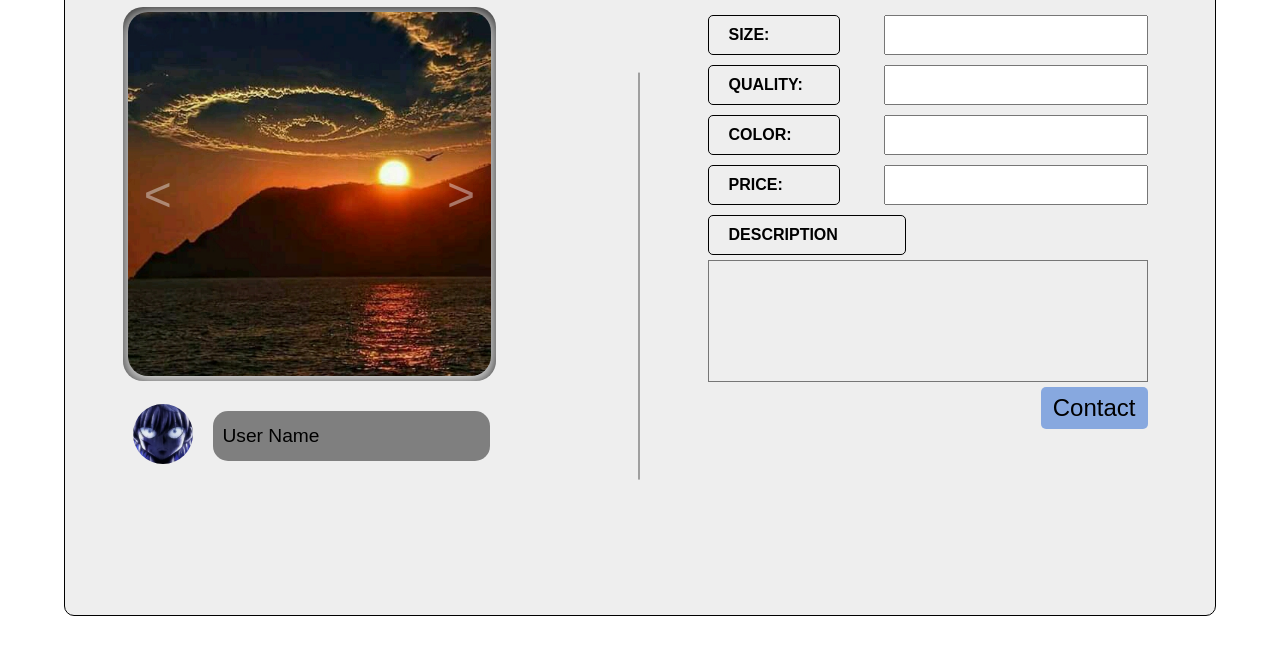
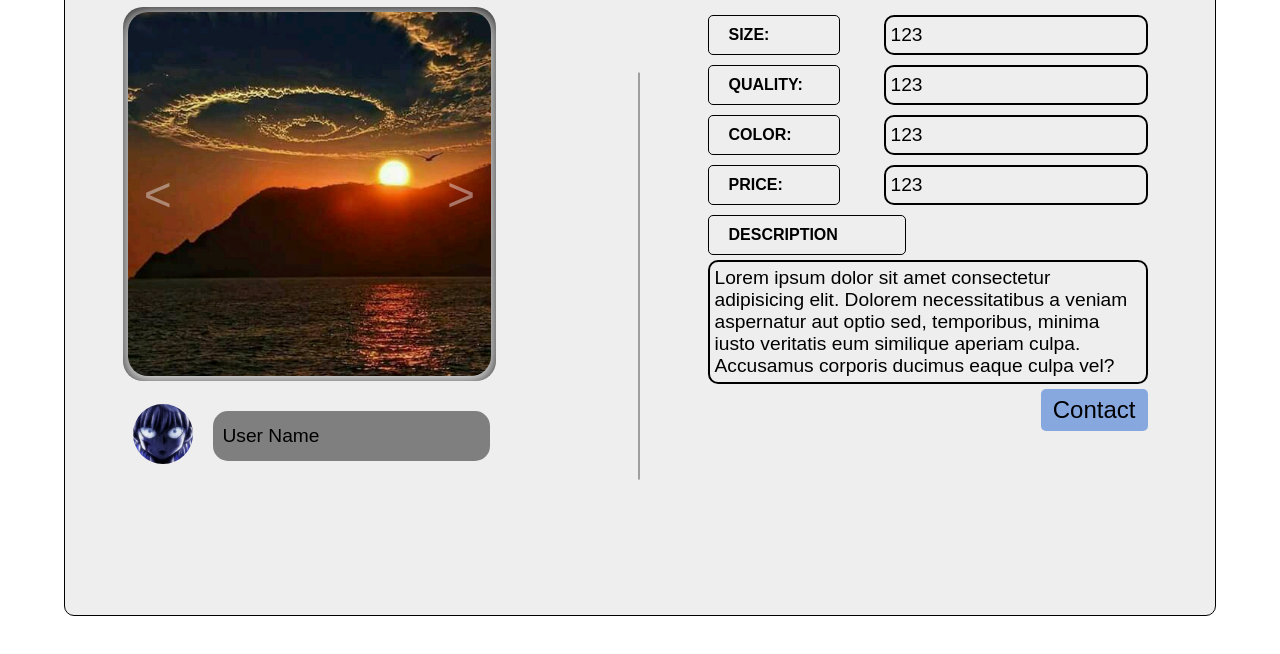
Before and after one commit to Abdeldjalil-Abde/ShopStore, a plain HTML site: page html/product.htm in a window 1280 px wide. Shown: the part 144-798 px from the top of the page. Drawn offline with Linux system fonts and the light colour scheme.

Commit message:
change input to p in product page

```diff
--- a/css/product.css
+++ b/css/product.css
@@ -246,12 +246,18 @@ main {
     text-transform: uppercase;
 }
 
-.right ul li input {
+.right ul li p {
+    display: block;
     padding: 3px 5px;
 
     width: 60%;
+    border: 2px solid #000;
+    border-radius: 10px;
 
     font-size: var(--text-size-4);
+
+    display: flex;
+    align-items: center;
 }
 
 .right ul li.des {
@@ -263,10 +269,12 @@ main {
     width: 45%;
 }
 
-.right ul li.des textarea {
+.right ul li.des p {
     margin-top: 5px;
     padding: 5px;
 
+    width: 100%;
+    /* aspect-ratio: 1/0.5; */
     background: transparent;
 
     font-size: var(--text-size-4);
--- a/html/product.htm
+++ b/html/product.htm
@@ -76,18 +76,32 @@
             <div class="right">
                 <div class="container">
                     <ul>
-                        <li><span>size:</span><input type="text" /></li>
-                        <li><span>quality:</span><input type="text" /></li>
-                        <li><span>color:</span><input type="text" /></li>
-                        <li><span>price:</span><input type="text" /></li>
+                        <li>
+                            <span>size:</span>
+                            <p>123</p>
+                        </li>
+                        <li>
+                            <span>quality:</span>
+                            <p>123</p>
+                        </li>
+                        <li>
+                            <span>color:</span>
+                            <p>123</p>
+                        </li>
+                        <li>
+                            <span>price:</span>
+                            <p>123</p>
+                        </li>
                         <li class="des">
-                            <span>description</span
-                            ><textarea
-                                name=""
-                                id=""
-                                cols="30"
-                                rows="5"
-                            ></textarea>
+                            <span>description</span>
+                            <p>
+                                Lorem ipsum dolor sit amet consectetur
+                                adipisicing elit. Dolorem necessitatibus a
+                                veniam aspernatur aut optio sed, temporibus,
+                                minima iusto veritatis eum similique aperiam
+                                culpa. Accusamus corporis ducimus eaque culpa
+                                vel?
+                            </p>
                         </li>
 
                         <a href="" class="contact">Contact</a>
```
